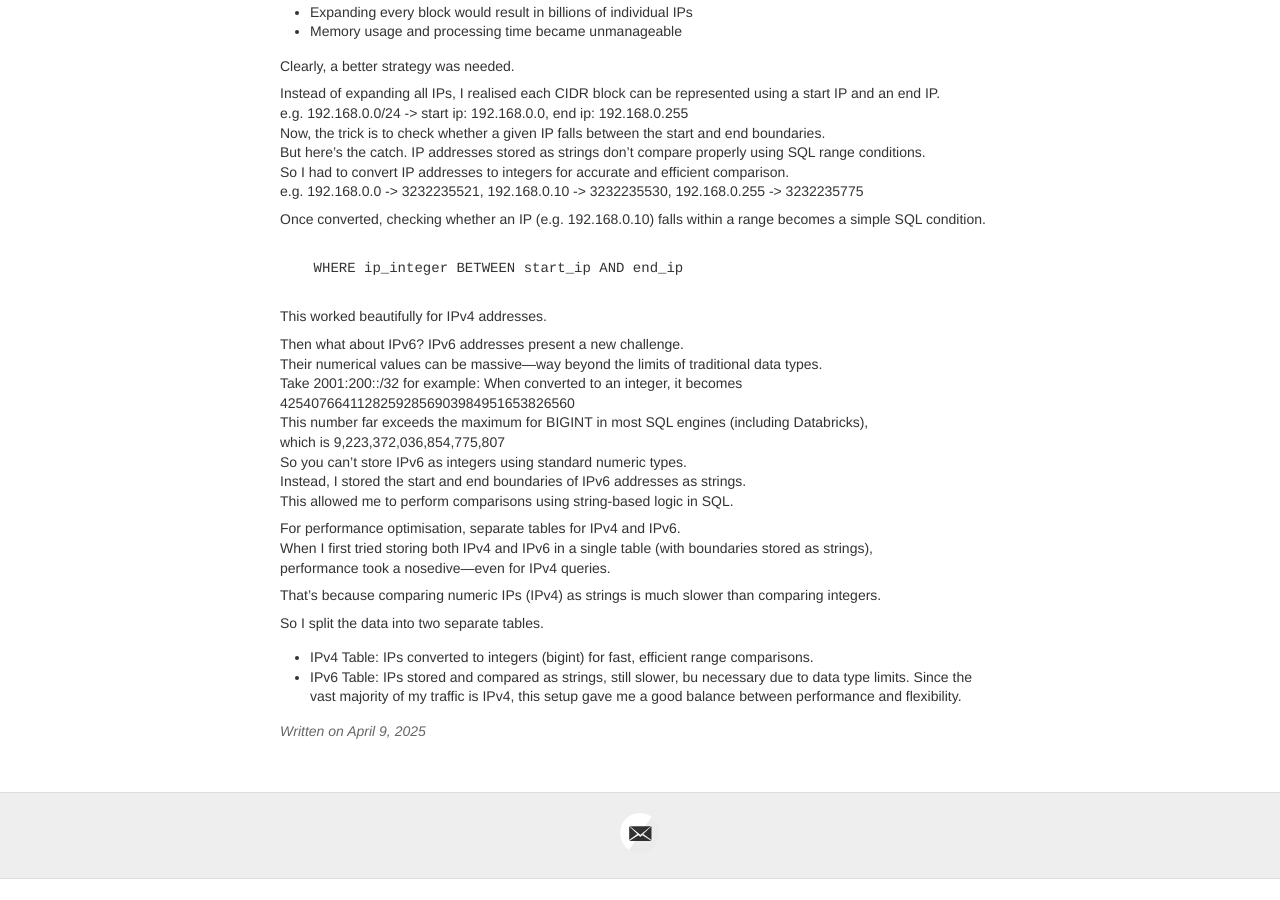
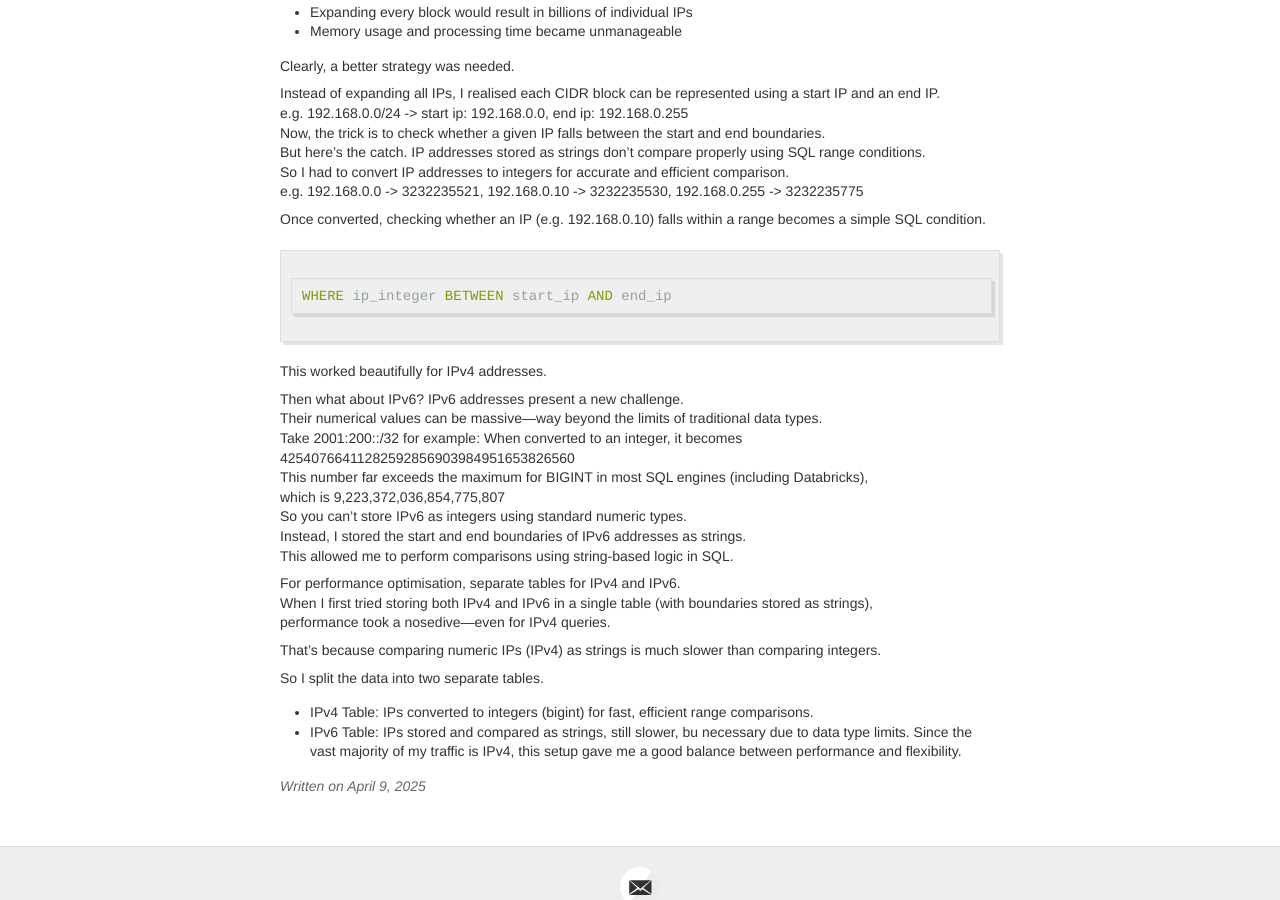
Before and after one commit to noahtjkim/noahtjkim.github.io, a Jekyll site: the page built from _posts/2025-04-09-Efficiently-Mapping-IP-to-Geolocation.md, in a window 1280 px wide and 900 px high, scrolled down 744 px. Built offline with Jekyll 4.4.1, drawn with Linux system fonts in a browser that asks for light colours; before the commit the page ends 1623 px from its top, so only the background shows below that.

Commit message:
Update 2025-04-09-Efficiently-Mapping-IP-to-Geolocation.md

````diff
--- a/_posts/2025-04-09-Efficiently-Mapping-IP-to-Geolocation.md
+++ b/_posts/2025-04-09-Efficiently-Mapping-IP-to-Geolocation.md
@@ -44,11 +44,9 @@ So I had to convert IP addresses to integers for accurate and efficient comparis
 e.g. 192.168.0.0 -> 3232235521, 192.168.0.10 -> 3232235530, 192.168.0.255 -> 3232235775
 
 Once converted, checking whether an IP (e.g. 192.168.0.10) falls within a range becomes a simple SQL condition.
-<pre>
-  <code class = "sql">
-    WHERE ip_integer BETWEEN start_ip AND end_ip
-  </code>
-</pre>
+``` sql
+WHERE ip_integer BETWEEN start_ip AND end_ip
+```
 This worked beautifully for IPv4 addresses.
 
 Then what about IPv6? IPv6 addresses present a new challenge.
````
